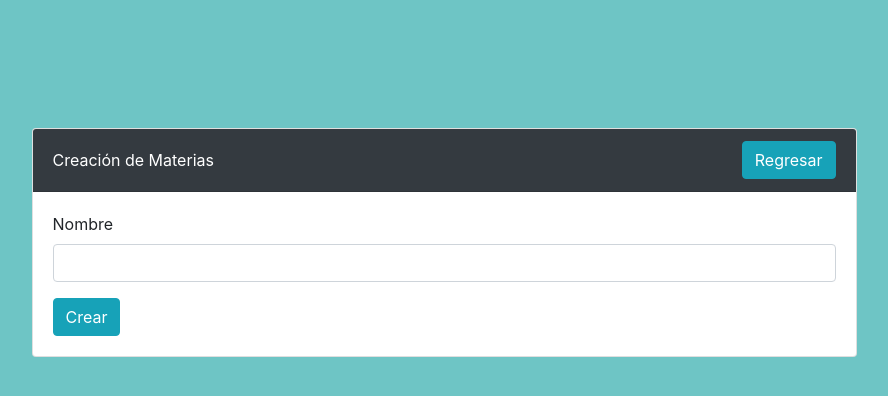
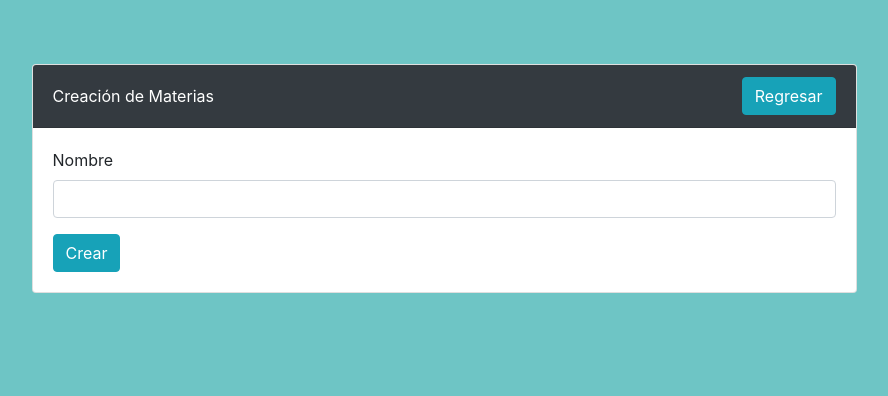
Before and after one commit to Sofia8264/Proyecto, a PHP site: page /Modulos/Materias/crear.html in a window 1280 px wide. Shown: the part 106-502 px from the top of the page, without its empty margins (196-1084 px from the left). Run offline with PHP 8.4, Linux system fonts and the light colour scheme.

Commit message:
Modifico css

```diff
--- a/CSS/Estilos.css
+++ b/CSS/Estilos.css
@@ -2,7 +2,8 @@ body{
     background-color: rgb(110, 197, 197);
 }
 .container{
-    margin-top: 10%;
+    margin-top: 5%;
+    margin-bottom: 5%;
 }
 .card-header{
     color: white;
```
